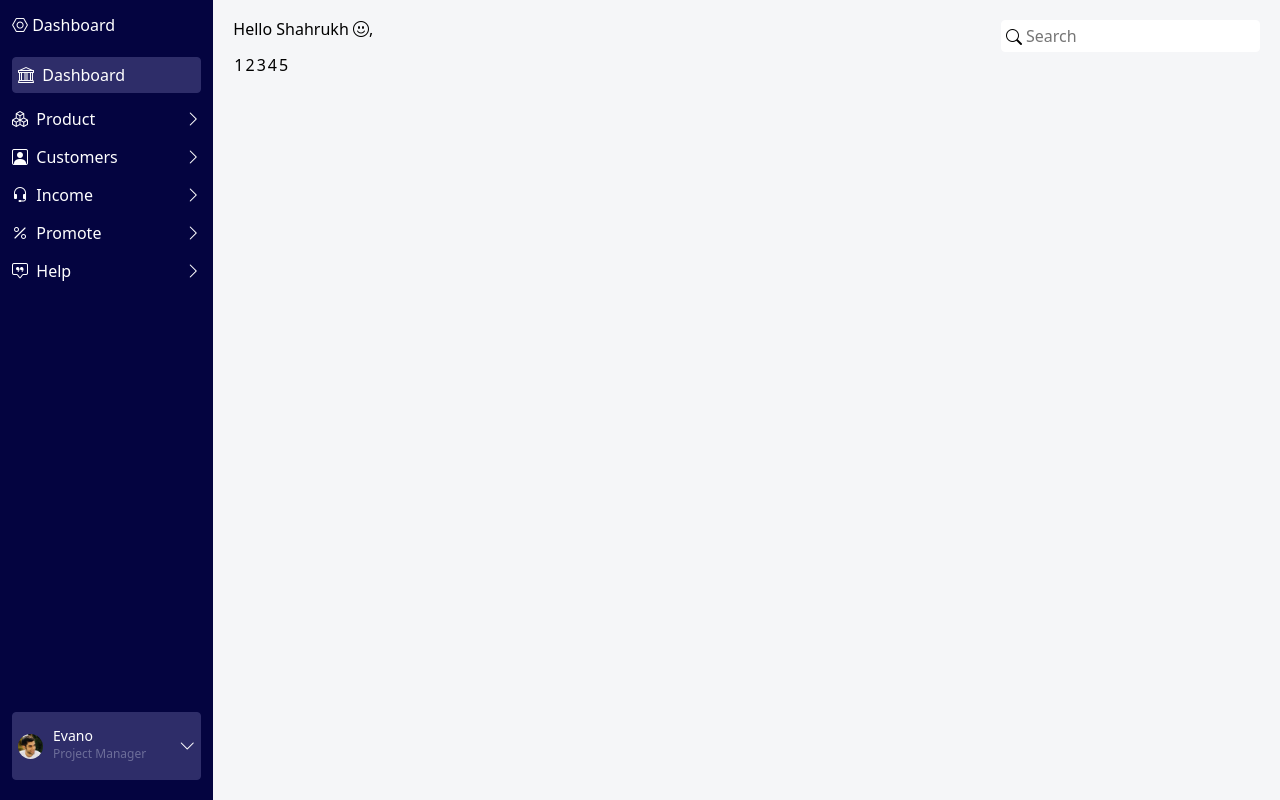
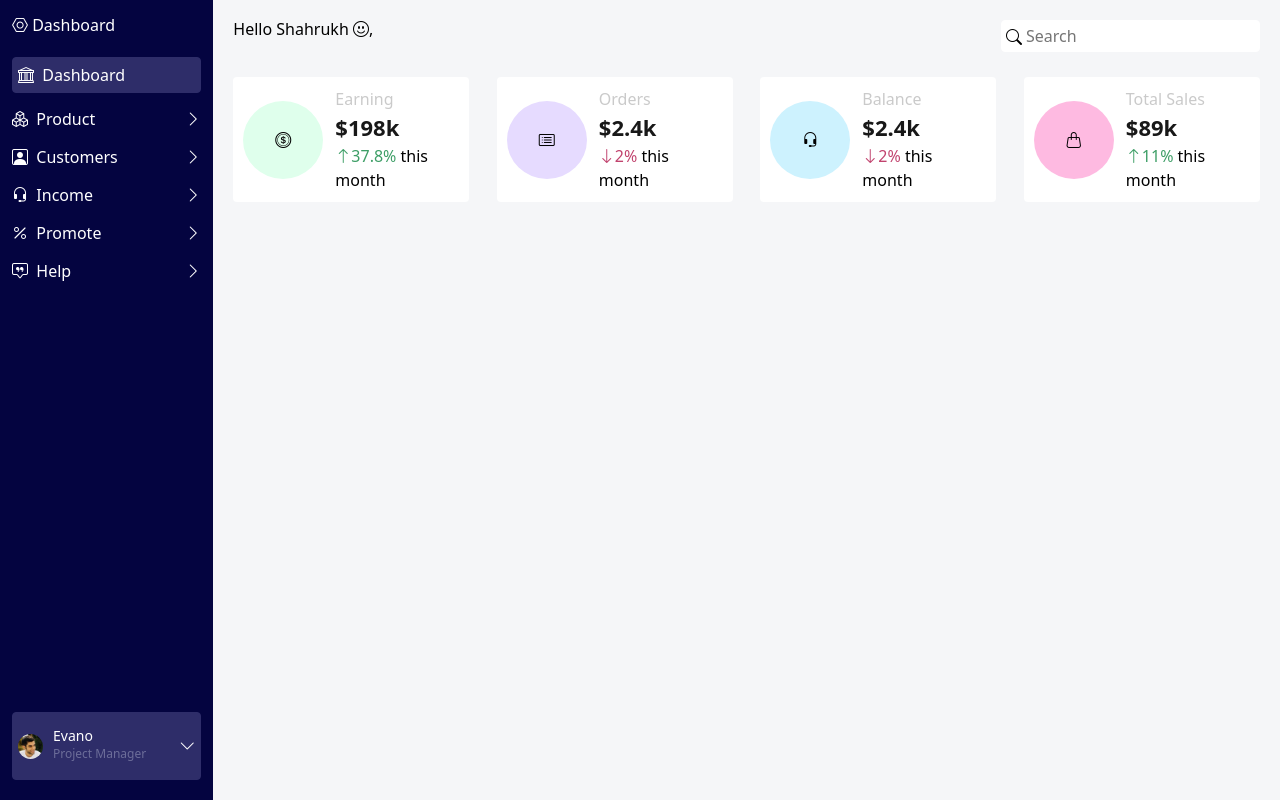
Before and after one commit to tirupathi2219/assignment-fitpeo, a React (Create React App) app: page / in a window 1280 px wide. Built offline with nearby package versions, Linux system fonts and the light colour scheme.

Commit message:
imp_sales_section

```diff
--- /dev/null
+++ b/src/components/DBSalesSection/SalesSection.js
@@ -0,0 +1,35 @@
+import React from 'react';
+import { salesSection } from '../../helpers/common';
+
+import styles from './SalesSection.module.scss'
+
+export default function SalesSection() {
+    return (
+        <div className={`${styles.sales_container}`}>
+            {salesSection.map((item, index) => {
+                return (
+                    <div className={`${styles.sales_subContainer}`}>
+                        <div className={`${styles.icon} ${styles[`icon${index}`]}`}>
+                            <i class={item.icon}></i>
+                        </div>
+                        <div>
+                            <p className={`${styles.stName}`}>{item.status_name}</p>
+                            <p className={`${styles.profit}`}>{item.profit}</p>
+                            <p>
+                                <span className={`${item.status ? `${styles.success}` : `${styles.failure}`}`}>
+                                    {
+                                        item.status
+                                            ? <i class="bi bi-arrow-up"></i>
+                                            : <i class="bi bi-arrow-down"></i>
+                                    }
+                                    {item.profit_percentage}
+                                </span>
+                                &nbsp;this month
+                            </p>
+                        </div>
+                    </div>
+                )
+            })}
+        </div>
+    )
+}
--- /dev/null
+++ b/src/components/DBSalesSection/SalesSection.module.scss
@@ -0,0 +1,58 @@
+.sales_container {
+    display: flex;
+    width: 100%;
+    justify-content: space-between;
+    margin-top: 25px;
+
+    .sales_subContainer {
+        display: flex;
+        background-color: white;
+        border-radius: 4px;
+        padding: 10px;
+        align-items: center;
+        gap: 12px;
+        width: 23%;
+
+        >div p {
+            margin-bottom: 0px;
+        }
+
+        .icon {
+            border-radius: 50%;
+            padding: 27px 32px;
+
+            &.icon0 {
+                background-color: #dfffec;
+            }
+            &.icon1 {
+                background-color: #e6dbff;
+            }
+            &.icon2 {
+                background-color: #cdf2fe;
+            }
+            &.icon3 {
+                background-color: #febae1;
+            }
+        }
+
+        .stName {
+            color: #cacaca;
+
+            +p {
+                color: #181818;
+                font-size: 22px;
+                font-weight: bold;
+            }
+        }
+        .profit {
+        }
+
+        .success {
+            color: #3d9e66;
+        }
+
+        .failure {
+            color: #c1436e;
+        }
+    }
+}
--- a/src/components/DashboardOverview/DashboardOverview.js
+++ b/src/components/DashboardOverview/DashboardOverview.js
@@ -1,4 +1,6 @@
 import React from 'react';
+
+import SalesSection from '../DBSalesSection/SalesSection';
 
 import styles from './DashboardOverview.module.scss'
 
@@ -11,7 +13,7 @@ export default function DashboardOverview() {
     const handleBlur = () => {
         console.log('9== blur');
     }
-    const arr = [1,2,3,4,5]
+    const arr = [1, 2, 3, 4, 5]
     return (
         <>
             <header className={`d-flex justify-content-between`}>
@@ -23,21 +25,9 @@ export default function DashboardOverview() {
                     <i class="bi bi-search"></i>
                 </div>
             </header>
-            <div>
-                <div></div>
-                <div><table>
-                    <tr>
-                    {
-                        arr.map((item) => {
-                            return (
-                                <td>{item}</td>
-                                )
-                            })
-                        }
-                        </tr>
-                    </table></div>
-                <div></div>
-            </div>
+            <>
+                <SalesSection />
+            </>
         </>
     )
 }
--- /dev/null
+++ b/src/helpers/common.js
@@ -0,0 +1,30 @@
+export const salesSection = [
+    {
+        icon: "bi bi-coin",
+        status_name: "Earning",
+        profit: "$198k",
+        profit_percentage: "37.8%",
+        status: true
+    },
+    {
+        icon: "bi bi-card-list",
+        status_name: "Orders",
+        profit: "$2.4k",
+        profit_percentage: "2%",
+        status: false
+    },
+    {
+        icon: "bi bi-headset",
+        status_name: "Balance",
+        profit: "$2.4k",
+        profit_percentage: "2%",
+        status: false
+    },
+    {
+        icon: "bi bi-handbag",
+        status_name: "Total Sales",
+        profit: "$89k",
+        profit_percentage: "11%",
+        status: true
+    },
+]
```
